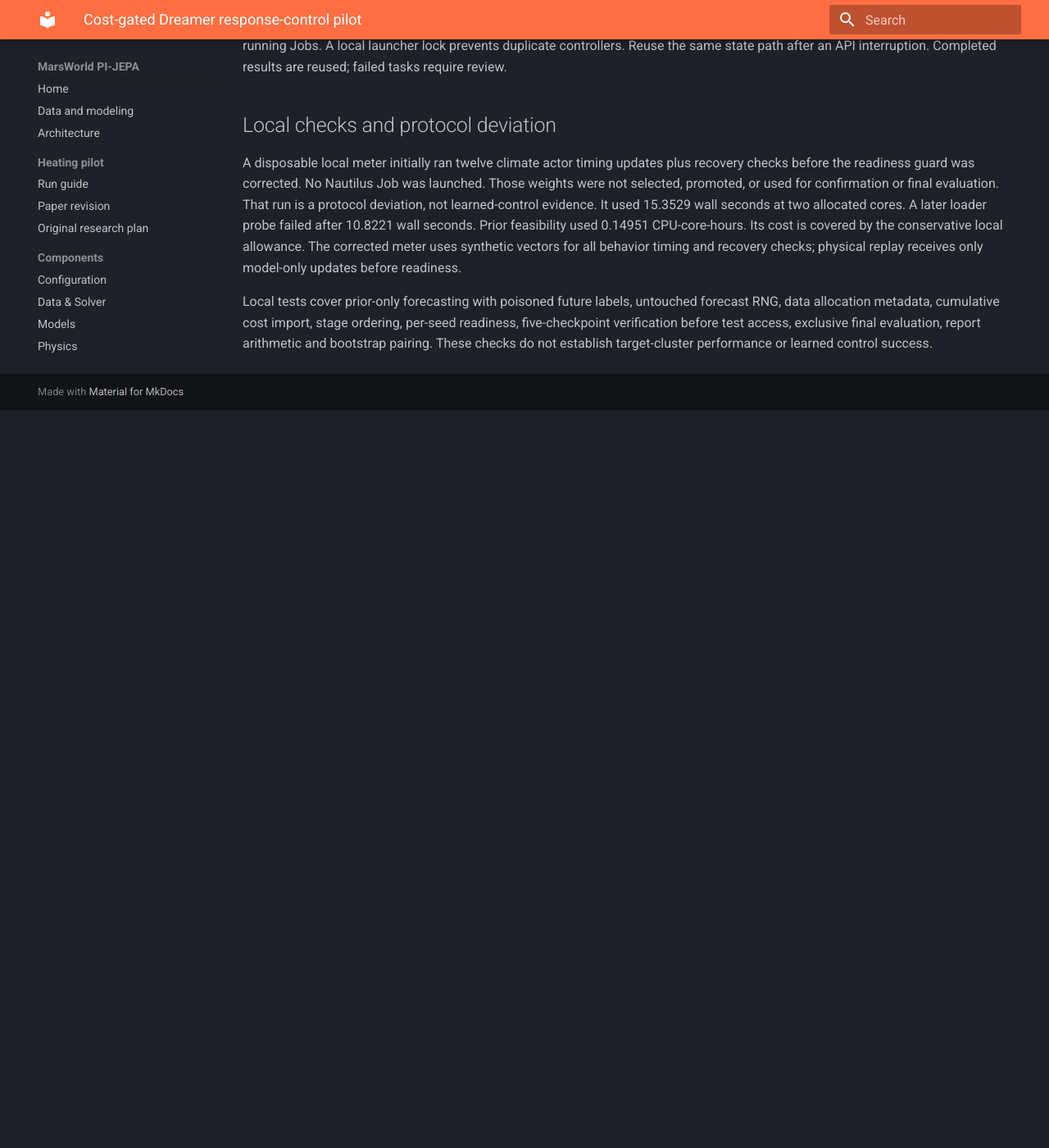
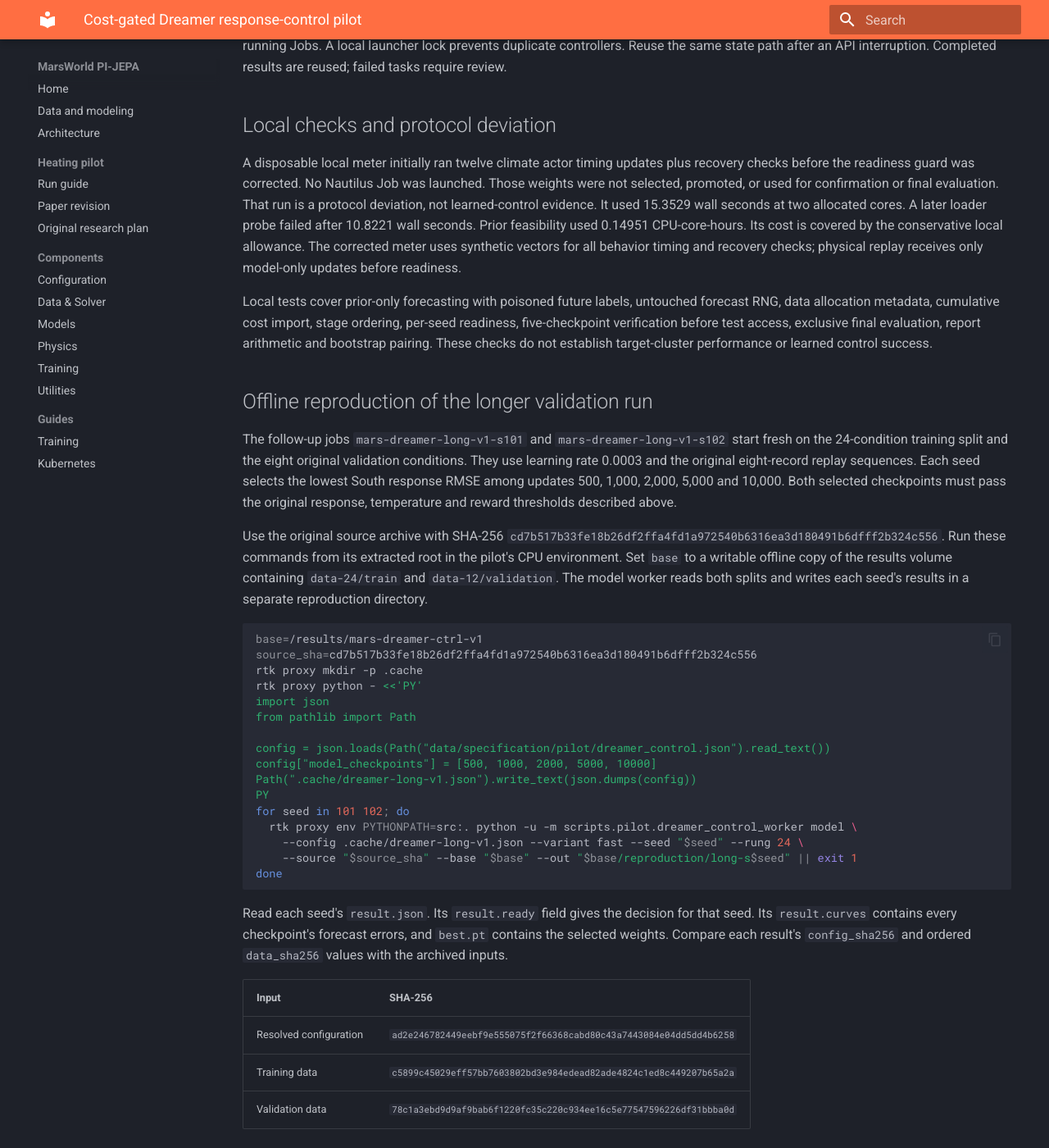
Before and after one commit to sameeerkashyap/mars-jepa, an MkDocs documentation site: the page built from docs/pilot/DREAMER_CONTROL_PILOT.md, in a window 1280 px wide and 1400 px high, scrolled down 2448 px. Shown: the whole window at 82% size. Built offline with MkDocs 1.6.1 and Material for MkDocs 9.7.7, drawn with Linux system fonts in a browser that asks for light colours; before the commit the page ends 2948 px from its top, so only the background shows below that.

Commit message:
Document the reproducible 10000-update Dreamer validation run

````diff
--- a/docs/pilot/DREAMER_CONTROL_PILOT.md
+++ b/docs/pilot/DREAMER_CONTROL_PILOT.md
@@ -150,3 +150,49 @@ forecast RNG, data allocation metadata, cumulative cost import, stage ordering,
 per-seed readiness, five-checkpoint verification before test access, exclusive
 final evaluation, report arithmetic and bootstrap pairing. These checks do not
 establish target-cluster performance or learned control success.
+
+## Offline reproduction of the longer validation run
+
+The follow-up jobs `mars-dreamer-long-v1-s101` and `mars-dreamer-long-v1-s102`
+start fresh on the 24-condition training split and the eight original validation
+conditions. They use learning rate 0.0003 and the original eight-record replay
+sequences. Each seed selects the lowest South response RMSE among updates
+500, 1,000, 2,000, 5,000 and 10,000. Both selected checkpoints must pass the
+original response, temperature and reward thresholds described above.
+
+Use the original source archive with SHA-256
+`cd7b517b33fe18b26df2ffa4fd1a972540b6316ea3d180491b6dfff2b324c556`.
+Run these commands from its extracted root in the pilot's CPU environment.
+Set `base` to a writable offline copy of the results volume containing
+`data-24/train` and `data-12/validation`. The model worker reads both splits
+and writes each seed's results in a separate reproduction directory.
+
+```sh
+base=/results/mars-dreamer-ctrl-v1
+source_sha=cd7b517b33fe18b26df2ffa4fd1a972540b6316ea3d180491b6dfff2b324c556
+rtk proxy mkdir -p .cache
+rtk proxy python - <<'PY'
+import json
+from pathlib import Path
+
+config = json.loads(Path("data/specification/pilot/dreamer_control.json").read_text())
+config["model_checkpoints"] = [500, 1000, 2000, 5000, 10000]
+Path(".cache/dreamer-long-v1.json").write_text(json.dumps(config))
+PY
+for seed in 101 102; do
+  rtk proxy env PYTHONPATH=src:. python -u -m scripts.pilot.dreamer_control_worker model \
+    --config .cache/dreamer-long-v1.json --variant fast --seed "$seed" --rung 24 \
+    --source "$source_sha" --base "$base" --out "$base/reproduction/long-s$seed" || exit 1
+done
+```
+
+Read each seed's `result.json`. Its `result.ready` field gives the decision
+for that seed. Its `result.curves` contains every checkpoint's forecast errors,
+and `best.pt` contains the selected weights. Compare each result's
+`config_sha256` and ordered `data_sha256` values with the archived inputs.
+
+| Input | SHA-256 |
+| --- | --- |
+| Resolved configuration | `ad2e246782449eebf9e555075f2f66368cabd80c43a7443084e04dd5dd4b6258` |
+| Training data | `c5899c45029eff57bb7603802bd3e984edead82ade4824c1ed8c449207b65a2a` |
+| Validation data | `78c1a3ebd9d9af9bab6f1220fc35c220c934ee16c5e77547596226df31bbba0d` |
````
